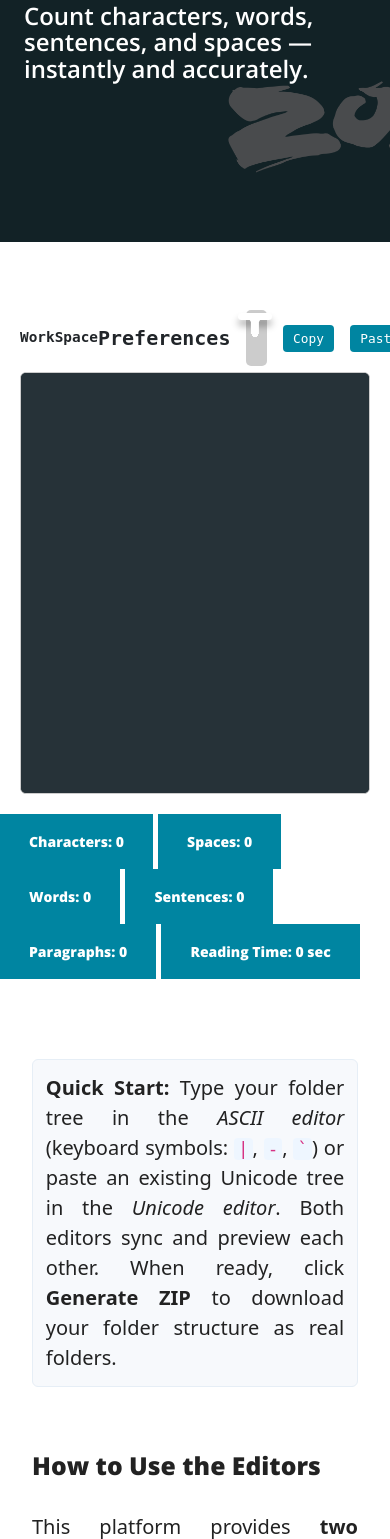
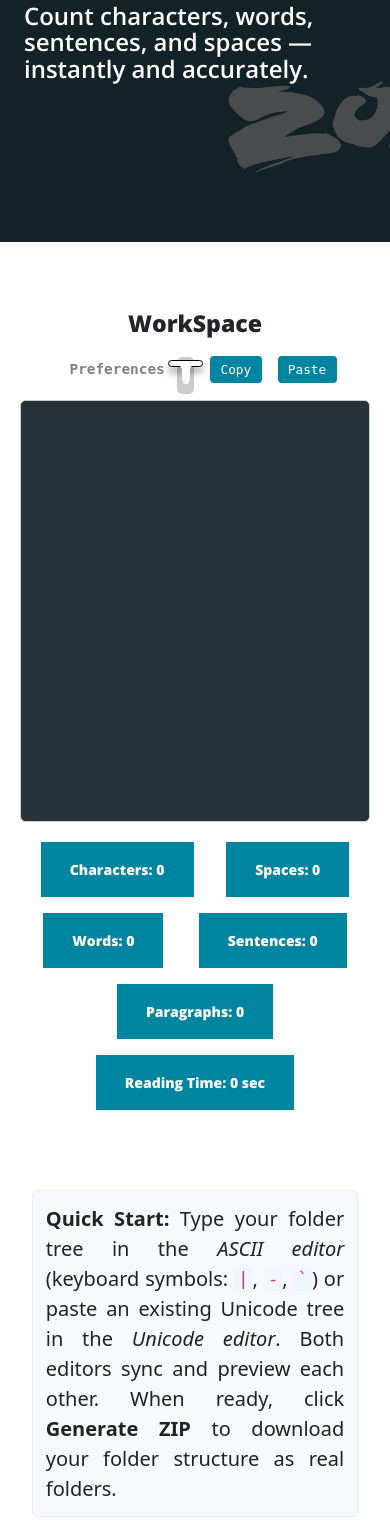
Before and after one commit to TanCannon/TechPost, a Flask app: template templates/characterCounter.html in a window 390 px wide; the page is wider, and only the part inside the window is pictured. Shown: the part 410-1949 px from the top of that part. Run offline with Flask 3, Linux system fonts and the light colour scheme; the template is opened without the code that fills it: most values are stand-ins (such as "Sample title", 1, 10 or a date in 2020); parts of the project's set-up code (start-up, migrations or seed data) failed here and were passed over; some libraries are stand-ins or nearby versions.

Commit message:
feat: made the character-counter page responsive, chore: updated favicon

```diff
--- a/static/css/characterCounter.css
+++ b/static/css/characterCounter.css
@@ -1005,6 +1005,7 @@ header.masthead .post-heading .meta a {
   justify-content: space-between;
   align-items: center;
   margin-bottom: 6px;
+  flex-wrap: wrap;
 }
 .editor-label span {
   font-weight: bold;
@@ -1058,7 +1059,12 @@ button.copy-btn:active {
   background-color: #006a81;
   border-color: #006479;
 }
-
+#metrics-list{
+  display: flex;
+  gap: 1rem;
+  flex-wrap: wrap;
+  justify-content: space-evenly;
+}
 #center-user-guide{
   flex-direction: column;
   text-align: justify;
@@ -1138,3 +1144,8 @@ code {
     height: 50vh !important;
   }
 }
+@media (max-width: 768px) {
+  .editor-label {
+    justify-content: space-around; /* small screens */
+  }
+}
--- a/static/css/mydropdown.css
+++ b/static/css/mydropdown.css
@@ -1,9 +1,14 @@
+.noclick {
+  pointer-events: none;
+}
 .dropdown {
   position: relative;
   display: inline-block;
 }
 .dropdown-toggle{
+  color: gray;
   cursor: pointer;
+  margin-left: 1rem;
 }
 #list-container{
   display: none;
@@ -84,7 +89,6 @@ button {
 /* From Uiverse.io by Praashoo7 */
 /* The switch - the box around the slider */
 .switch {
-  font-size: 17px;
   position: relative;
   display: inline-block;
   width: 1.2em;
@@ -112,6 +116,7 @@ button {
 }
 
 .slider:before {
+  border: solid 1px black;
   position: absolute;
   content: "";
   height: .5em;
@@ -130,6 +135,7 @@ button {
 }
 
 .slider:after {
+
   background: linear-gradient(transparent 50%, rgba(255, 255, 255, 0.15) 0) 0 50% / 50% 100%,
 		repeating-linear-gradient(90deg,rgb(255, 255, 255) 0,rgb(255, 255, 255),rgb(255, 255, 255) 20%,rgb(255, 255, 255) 20%,rgb(255, 255, 255) 40%) 0 50% / 50% 100%,
 		radial-gradient(circle at 50% 50%,rgb(255, 255, 255) 25%, transparent 26%);
@@ -163,3 +169,9 @@ button {
 .chk:checked + .slider:after {
   transform: rotateZ(90deg) rotateY(180deg) translateY(0.45em) translateX(-1.4em);
 }
+
+@media (max-width: 426px) {
+  .slider {
+   left: -4px /* small screens */
+  }
+}
--- a/templates/characterCounter.html
+++ b/templates/characterCounter.html
@@ -101,12 +101,12 @@
     <div id="dualeditor">
         <div class="editor">
             <div class="editor-label">
-                <span>WorkSpace</span>
+                <h3>WorkSpace</h3>
                 <!-- control buttons -->
                 <div id="control-btn" class="d-flex align-items-center column-gap-3">
                     <!--Preference bnt -->
-                    <div class="dropdown" id="dropdown">
-                        <label class="dropdown-toggle"><strong>Preferences</strong></label>
+                    <div class="dropdown editor-label" id="dropdown">
+                        <span id="dropdown-toggle" class="dropdown-toggle noclick"><strong>Preferences</strong></span>
                         <div id="list-container">
                             <!-- Main dropdown content-->
                             <div id="preference-list">
@@ -152,10 +152,12 @@
                         </div>
                     </div>
                     <!--Toggle Preferences button-->
-                    <label for="toggle-preference" class="switch" >
-                        <input type="checkbox" name="toggle-preference" id="toggle-preference" class="chk">
-                        <span class="slider"></span>
-                    </label>
+                    <div>
+                        <label for="toggle-preference" class="switch text-responsive">
+                            <input type="checkbox" name="toggle-preference" id="toggle-preference" class="chk">
+                            <span class="slider"></span>
+                        </label>
+                    </div>
                     <!--copy and paste buttons-->
                     <button class="copy-btn" id="copy-btn" data-target="unicodeEditor">Copy</button>
                     <button class="copy-btn" id="paste-btn" data-target="unicodeEditor">Paste</button>
@@ -166,7 +168,7 @@
     </div>
     <!--show live metices-->
     <div class="center-content-h">
-        <div id="metrics-list">
+        <div id="metrics-list" class="px-4">
             <div class="btn btn-primary mt-2">Characters: <span id="charVal">0</span></div>
             <div class="btn btn-primary mt-2">Spaces: <span id="spaceVal">0</span></div>
             <div class="btn btn-primary mt-2">Words: <span id="wordVal">0</span></div>
@@ -247,9 +249,10 @@
 
         // Average reading speed: ~200 words per minute
         const readingTimeMinutes = words / 200;
-        const readingTime = readingTimeMinutes < 1
-            ? `${Math.ceil(readingTimeMinutes * 60)} sec`
-            : `${readingTimeMinutes.toFixed(1)} min`;
+        const readingTime = Math.ceil(readingTimeMinutes * 60); //in seconds
+       // const readingTime = readingTimeMinutes < 1
+          //  ? `${Math.ceil(readingTimeMinutes * 60)} sec`
+           // : `${readingTimeMinutes.toFixed(1)} min`;
 
         return {
             characters,
@@ -272,7 +275,14 @@
             value: "",
             placeholder: "├─, └─, │ style tree..."
         });
-
+        //the toggle preference button instance
+        //SET INITIAL STATES
+        const dropdownToggleBtn = document.getElementById("dropdown-toggle");
+        if (document.getElementById("toggle-preference").checked){
+            dropdownToggleBtn.classList.remove("noclick");
+            //set prftogglebtn to active
+            dropdownToggleBtn.style.color = "black";
+        }
 
         const handleUnicode = debounce((instance, changeObj) => {
             const stats = analyzeText(unicodeBox.getValue());
@@ -284,6 +294,7 @@
 
             //validate the text according to the preferences (if toggle preference button is ON)
             if (document.getElementById("toggle-preference").checked){
+
                 //console.log("Preference is On.");
                 if (localStorage.getItem("selectedPreference")){ //preference is set!?
                     //bring values from the selectedPreference.
@@ -308,9 +319,8 @@
             document.getElementById("wordVal").textContent = stats.words;
             document.getElementById("sentenceVal").textContent = stats.sentences;
             document.getElementById("paragraphVal").textContent = stats.paragraphs;
-            document.getElementById("readingVal").textContent = stats.readingTime;
+            document.getElementById("readingVal").textContent = `${stats.readingTime} sec`;
         }, 300);
-
 
         unicodeBox.on("change", handleUnicode);
 
@@ -318,7 +328,6 @@
         unicodeBox.on("focus", () => {
         unicodeBox.getWrapperElement().classList.add("cm-editor-active");
         });
-
 
         // Remove highlight if both lose focus (optional)
         [unicodeBox].forEach(editor => {
@@ -343,6 +352,11 @@
                 alert("Failed to copy");
             }
         }
+        //preference toggle button
+        document.getElementById("toggle-preference").addEventListener('change', ()=>{
+            dropdownToggleBtn.style.color = (dropdownToggleBtn.style.color === "black") ? "grey" : "black";
+            dropdownToggleBtn.classList.toggle("noclick");
+        });
 
         //copy buttons
         document.getElementById("copy-btn").addEventListener("click", function () {
```
Also changed, not shown: static/favicon.ico.
